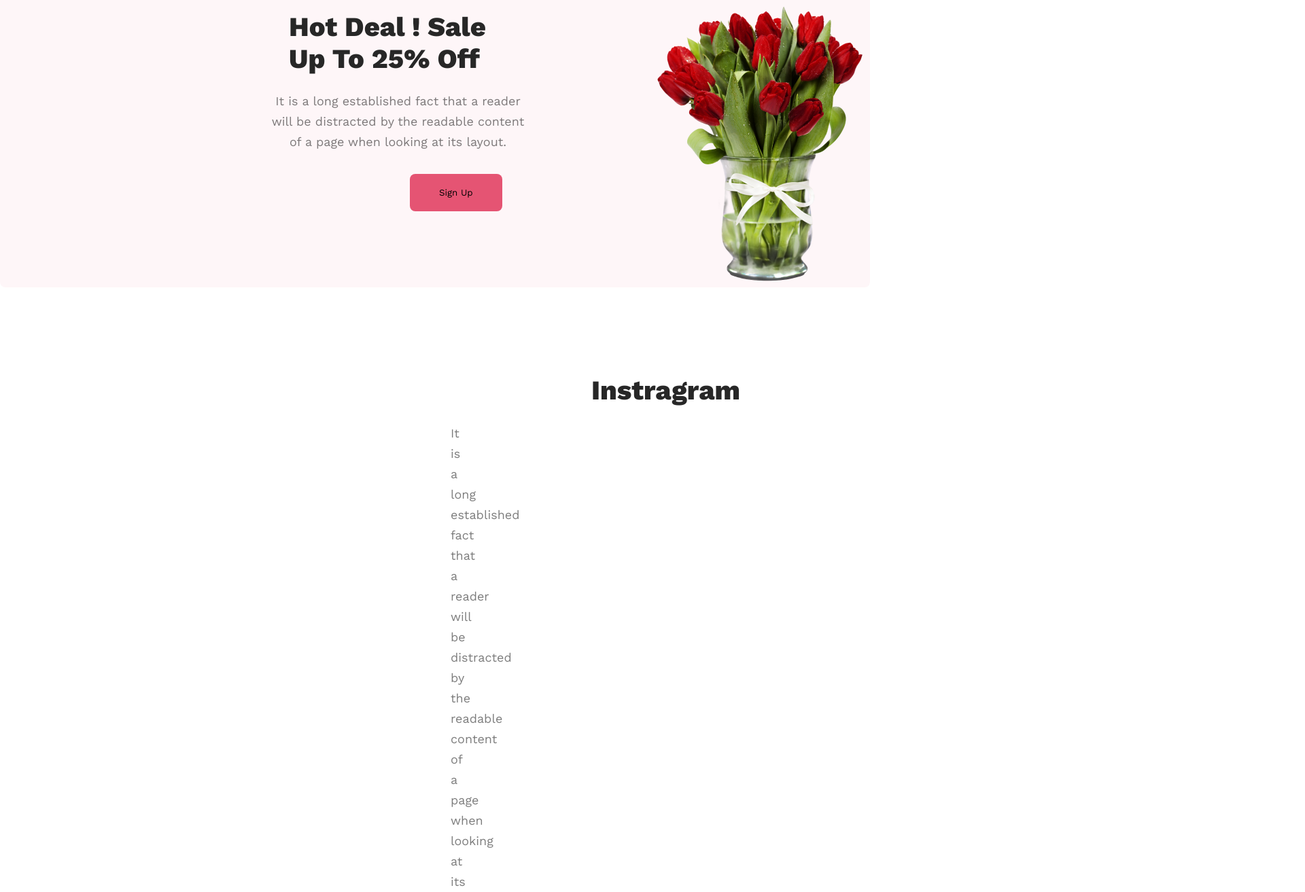
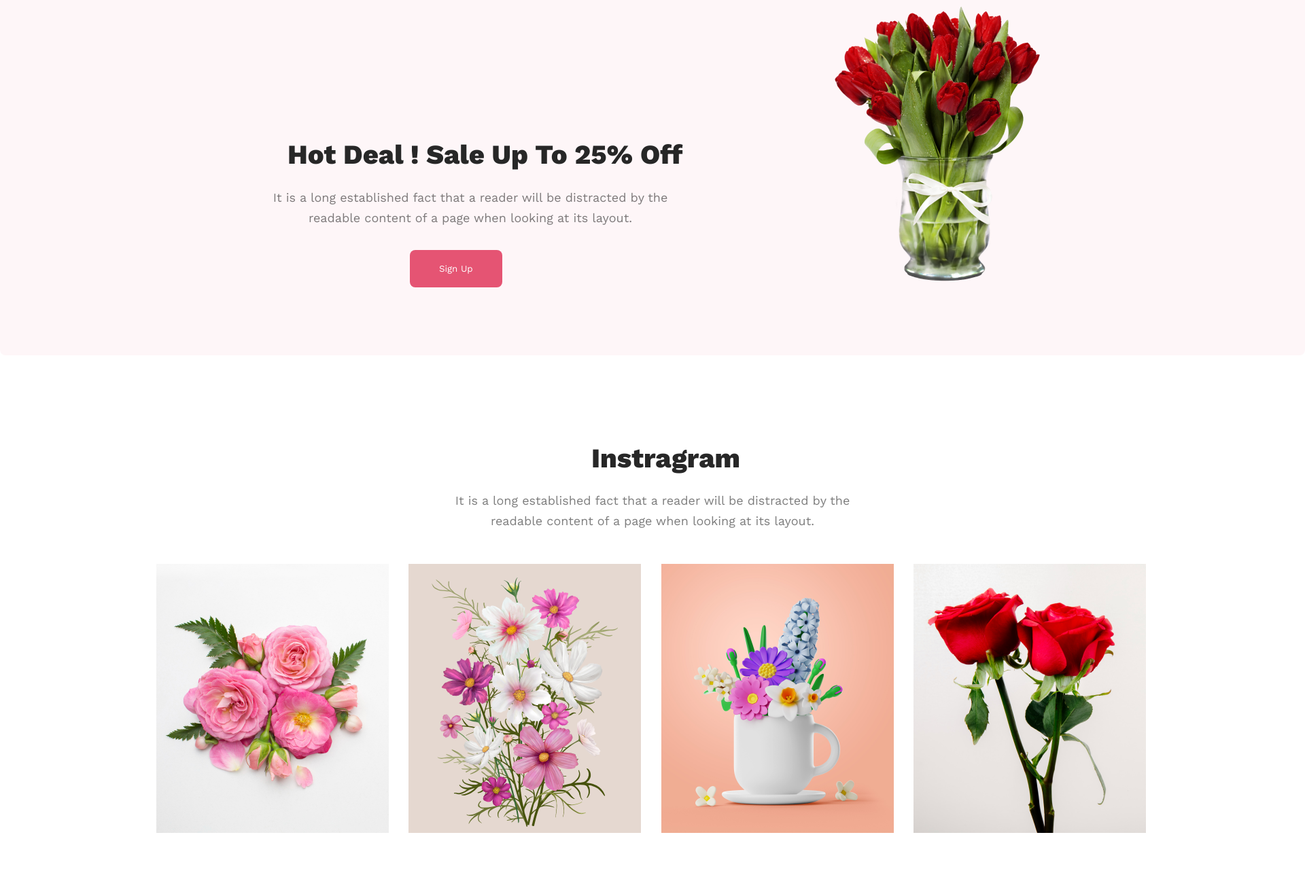
Before and after one commit to programmingpassion1/first-assignment, a plain HTML site: page index.html in a window 1280 px wide. Shown: the part 947-2260 px from the top of the page at 68% size, 1920 px wide, since content can reach past the window. Drawn offline with nearby package versions, Linux system fonts and the light colour scheme.

Commit message:
container section added

```diff
--- a/index.html
+++ b/index.html
@@ -43,17 +43,20 @@
 
         </div>
         <!-- Section-02 -->
-        <div class="menu">
+
+        <div class="container">
+            <div class="menu">
                 <h4 class="menu-title">
                     Instragram
                 </h4>
                 <p class="menu-description">It is a long established fact that a reader will be distracted by the readable content of a page when looking at its layout.</p>
-        </div>
-        <div title="menu-flowers">
-            <img class="one" src="./Flower Asset/Flower 01.png" alt="">
-            <img src="./Flower Asset/Rectangle 4.png" alt="">
-            <img src="./Flower Asset/Rectangle 5.png" alt="">
-            <img class="last" src="./Flower Asset/Rectangle 6.png" alt="">
+            </div>
+            <div title="menu-flowers">
+                    <img class="flower-first" src="./Flower Asset/Flower 01.png" alt="">
+                    <img class="flower-second" src="./Flower Asset/Rectangle 4.png" alt="">
+                    <img class="flower-third" src="./Flower Asset/Rectangle 5.png" alt="">
+                    <img class="flower-fourth" src="./Flower Asset/Rectangle 6.png" alt="">
+            </div>
         </div>
 
     </main>
--- a/styles/style.css
+++ b/styles/style.css
@@ -7,6 +7,8 @@
 }
 
 .feature {
+    width: 1920px;
+    height: 850px;
     background: rgba(229, 84, 115, 0.10);
     display: flex;
     padding-left: 240px;
@@ -55,6 +57,8 @@
 }
 
 .hot-deal {
+    width: 1920px;
+    height: 620px;
     display: flex;
     align-items: center;
     justify-content: space-around;
@@ -63,16 +67,20 @@
 }
 
 .deal-title {
-    margin-left: 230px;
-    margin-left: 425px;
-    margin-bottom: 0px;
+    width: 585px;
+    height: 48px;
+    margin-top: 200px;
+    margin-bottom: 24px;
+    margin-right: 215px;
+    margin-left: 423px;
     color: #272727;
     font-size: 40px;
     font-weight: 800;
 }
 
 .deal-description {
-    margin-top: 24px;
+    width: 594px;
+    margin-top: 0px;
     margin-bottom: 0px;
     margin-left: 395px;
     color: rgba(39, 39, 39, 0.60);
@@ -90,20 +98,27 @@
     border-radius: 8px;
     border: none;
     background: #E55473;
+    color: white;
 }
 
 .hot-deal-flower {
     width: 318px;
     height: 420px;
     margin-top: 100px;
-    margin-left: 186px;
+    margin-bottom: 100px;
+    margin-right: 429px;
+}
+
+.container {
+    width: 1920px;
+    height: 4867px;
 }
 
 .menu-title {
     margin-top: 128px;
     margin-left: 870px;
     margin-right: 870px;
-    margin-bottom: 0px;
+    margin-bottom: 24px;
     color: #272727;
     text-align: center;
     font-size: 40px;
@@ -111,26 +126,43 @@
 }
 
 .menu-description {
-    margin-top: 25px;
+    width: 594px;
+    height: 60px;
     margin-left: 663px;
     margin-right: 663px;
-    margin-bottom: 0px;
+    margin-bottom: 48px;
     color: rgba(39, 39, 39, 0.60);
     text-align: center;
     font-size: 18px;
     font-weight: 400;
     line-height: 30px;
     /* 166.667% */
+}
+
+.flower-first {
+    margin-top: 0px;
+    margin-left: 230px;
+    margin-right: 24px;
+    margin-bottom: 128px;
+}
+
+.flower-second {
+    margin-top: 0px;
+    margin-left: 0px;
+    margin-right: 24px;
+    margin-bottom: 128px;
 
 }
 
-.one {
-    margin-left: 240px;
-    width: 342px;
-    height: 396px;
-    margin-right: 100px;
+.flower-third {
+    margin-top: 0px;
+    margin-left: 0px;
+    margin-right: 24px;
+    margin-bottom: 128px;
 }
-
-.last {
-    margin-right: 240px;;
+.flower-fourth {
+    margin-top: 0px;
+    margin-left: 0px;
+    margin-right: 230px;
+    margin-bottom: 128px;
 }
```
